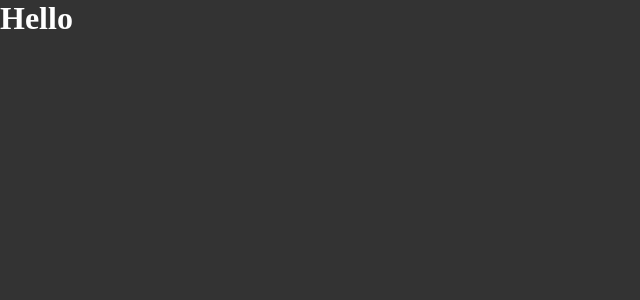
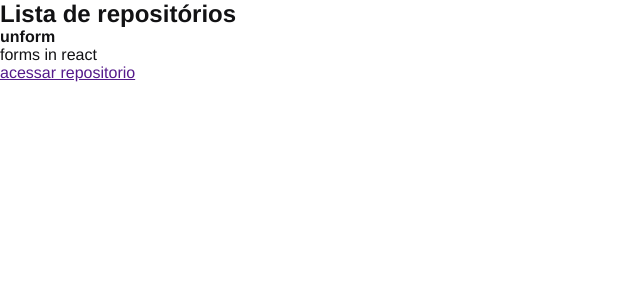
Before and after one commit to Carolbrandes/ignite-react-chapter1, a React app: page / in a window 1280 px wide. Shown: the top 300 px of the page, without its empty margins (0-640 px from the left). Built offline with nearby package versions, Linux system fonts and the light colour scheme.

Commit message:
add new components RepositoryList and RepositoryItem, config in webpack react refresh webpack plugin

```diff
--- a/package.json
+++ b/package.json
@@ -16,11 +16,13 @@
     "@babel/core": "^7.22.8",
     "@babel/preset-env": "^7.22.7",
     "@babel/preset-react": "^7.22.5",
+    "@pmmmwh/react-refresh-webpack-plugin": "^0.5.10",
     "babel-loader": "^9.1.3",
     "cross-env": "^7.0.3",
     "css-loader": "^6.8.1",
     "html-webpack-plugin": "^5.5.3",
     "node-sass": "^9.0.0",
+    "react-refresh": "^0.14.0",
     "sass-loader": "^13.3.2",
     "style-loader": "^3.3.3",
     "webpack": "^5.88.1",
--- a/src/App.jsx
+++ b/src/App.jsx
@@ -1,5 +1,6 @@
+import RepositoryList from "./components/RepositoryList";
 import "./styles/global.scss";
 
 export default function App() {
-  return <h1>Hello </h1>;
+  return <RepositoryList />;
 }
--- /dev/null
+++ b/src/components/RepositoryItem.jsx
@@ -0,0 +1,10 @@
+export default function RepositoryItem({ repository }) {
+  const { name, description, link } = repository;
+  return (
+    <li>
+      <strong>{name}</strong>
+      <p>{description}</p>
+      <a href={link}>acessar repositorio</a>
+    </li>
+  );
+}
--- /dev/null
+++ b/src/components/RepositoryList.jsx
@@ -0,0 +1,18 @@
+import RepositoryItem from "./RepositoryItem";
+
+export default function RepositoryList() {
+  const repository = {
+    name: "unform",
+    description: "forms in react",
+    link: "",
+  };
+  return (
+    <section className="repository-list">
+      <h1>Lista de repositórios</h1>
+
+      <ul>
+        <RepositoryItem repository={repository} />
+      </ul>
+    </section>
+  );
+}
--- a/src/styles/global.scss
+++ b/src/styles/global.scss
@@ -1,11 +1,10 @@
 * {
-    margin: 0;
-    padding: 0;
-    box-sizing: border-box;
+  margin: 0;
+  padding: 0;
+  box-sizing: border-box;
 }
 
-body{
-    font: Arial, Helvetica, sans-serif;
-    background-color: #333;
-    color: #fff;
+body {
+  font: 16px "Helvetica Neue", Arial, sans-serif;
+  color: #121214;
 }
--- a/webpack.config.js
+++ b/webpack.config.js
@@ -1,5 +1,6 @@
 const path = require("path"); // * para colocar o caminho de acordo com sistema operacional
 const HtmlWebpackPlugin = require("html-webpack-plugin"); // * para nao precisar colocar no index.html a chamada do script da pasta bundle (p nao ter q lidar com possiveis alteracoes do caminho do arquivo) geramos no dist o arquivo html tb q ja chama o arquivo bundle.js
+const ReactRefreshWebpackPlugin = require("@pmmmwh/react-refresh-webpack-plugin"); // *e utilizado para qd tiver alguma alteracao no cod nao zerar todos os estados
 
 const isDevelopment = process.env.NODE_ENV !== "production";
 
@@ -16,18 +17,27 @@ module.exports = {
   },
   devServer: {
     static: path.resolve(__dirname, "public"),
+    hot: true, // *para funcionar o ReactRefreshWebpackPlugin
   }, // * para automatizar a chamada do webpack qd tiver alguma alteracao
   plugins: [
+    isDevelopment && new ReactRefreshWebpackPlugin(),
     new HtmlWebpackPlugin({
       template: path.resolve(__dirname, "public", "index.html"),
     }),
-  ],
+  ].filter(Boolean), // * usando esse filter ele remove valores booleanos,
   module: {
     rules: [
       {
         test: /\.jsx$/,
         exclude: /node_modules/,
-        use: "babel-loader", // *intregracao entre o babel e o webpack
+        use: {
+          loader: "babel-loader",
+          options: {
+            plugins: [
+              isDevelopment && require.resolve("react-refresh/babel"),
+            ].filter(Boolean),
+          },
+        }, // *para funcionar o ReactRefreshWebpackPlugin
       },
       {
         test: /\.scss$/,
```
Also changed, not shown: 1 other file (tests, documents, lock files or other folders).
